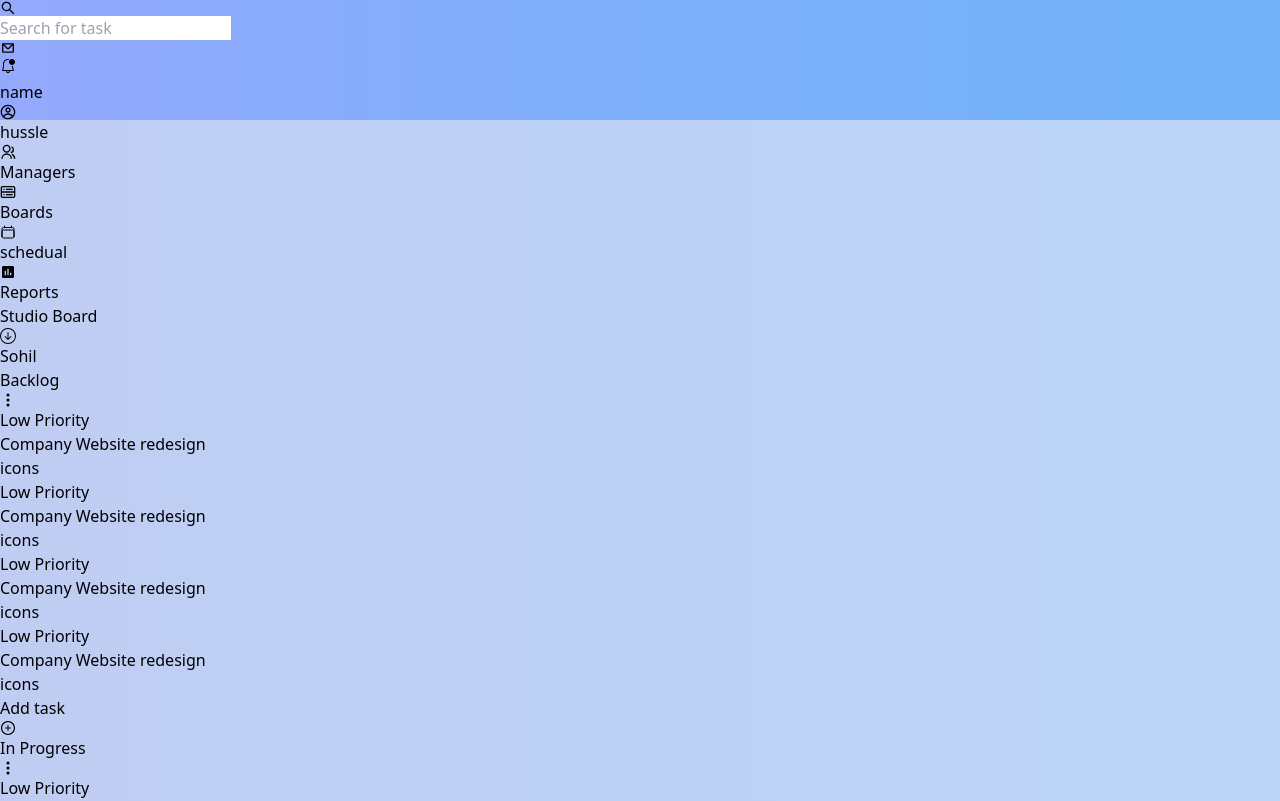
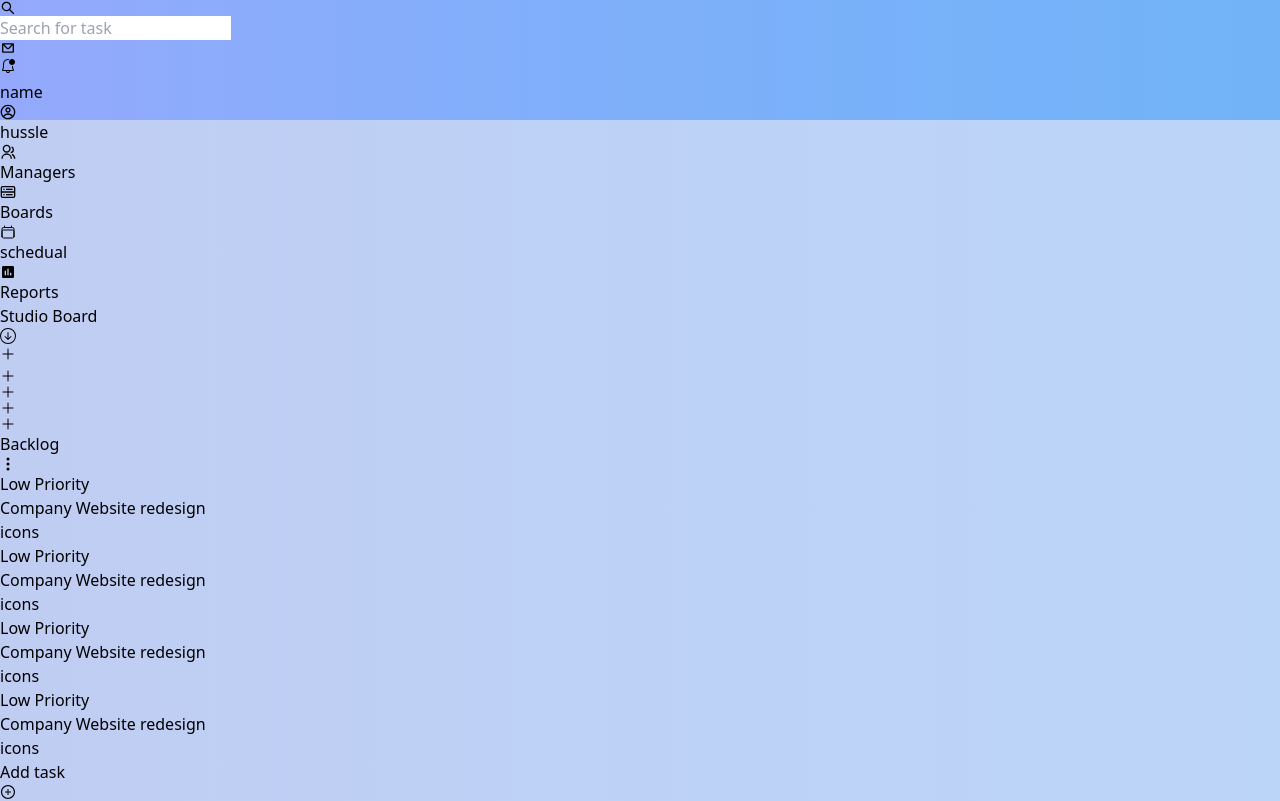
Before and after one commit to RohitSindhi/TaskManagers, a React (Vite) app: page / in a window 1280 px wide. Shown: the top 801 px of the page. Built offline with nearby package versions, Linux system fonts and the light colour scheme.

Commit message:
ohhhhh bhai

```diff
--- a/src/Components/StudioBoard.tsx
+++ b/src/Components/StudioBoard.tsx
@@ -7,9 +7,12 @@ import { BsArrowDownCircle, BsArrowUpCircle } from "react-icons/bs";
 import Header from "./Header";
 import Slidebar from "./Slidebar";
 import '../Style/StudioBoard.css'
+import { HiOutlinePlus } from "react-icons/hi2";
 
 const StudioBoard = () => {
   const [icon, setIcon] = useState(false);
+  const [isMenuOpen, setIsMenuOpen] = useState(false);
+
 
   return (
     <div className="studio-main-div-for-backgound flex flex-col justify-center items-center w-[100vw] h-[100vh]">
@@ -24,7 +27,32 @@ const StudioBoard = () => {
                 {!icon ? <BsArrowDownCircle /> : <BsArrowUpCircle />}
               </div>
             </div>
-            <div>Sohil</div>
+            <div className="flex justify-center items-center flex-row-reverse">
+              <button
+                className={`${isMenuOpen ? 'rotate-[133deg] bg-[#93A9FB] border' : 'bg-[#93A9FB]'
+                  } text-white rounded-full w-10 h-10 flex items-center justify-center text-2xl transition-all duration-300 ease-in-out transform hover:scale-110`}
+                onClick={()=>setIsMenuOpen(!isMenuOpen)}
+              >
+                <HiOutlinePlus />
+              </button>
+              <ul
+                className={`${isMenuOpen ? 'translate-x-0 transform opacity-100' : 'opacity-0 translate-x-6'
+                  } transition-all duration-300 ease-in-out transform mr-3 flex gap-3`}
+              >
+                <li className="bg-gradient-to-r from-blue-500 to-cyan-500 text-white rounded-full w-10 h-10 flex items-center justify-center text-2xl">
+                  <HiOutlinePlus />
+                </li>
+                <li className="bg-gradient-to-r from-blue-500 to-cyan-500 text-white rounded-full w-10 h-10 flex items-center justify-center text-2xl">
+                  <HiOutlinePlus />
+                </li>
+                <li className="bg-gradient-to-r from-blue-500 to-cyan-500 text-white rounded-full w-10 h-10 flex items-center justify-center text-2xl">
+                  <HiOutlinePlus />
+                </li>
+                <li className="bg-gradient-to-r from-blue-500 to-cyan-500 text-white rounded-full w-10 h-10 flex items-center justify-center text-2xl">
+                  <HiOutlinePlus />
+                </li>
+              </ul>
+            </div>
           </div>
 
           <div className="flex flex-row justify-between items-center pt-6">
```
